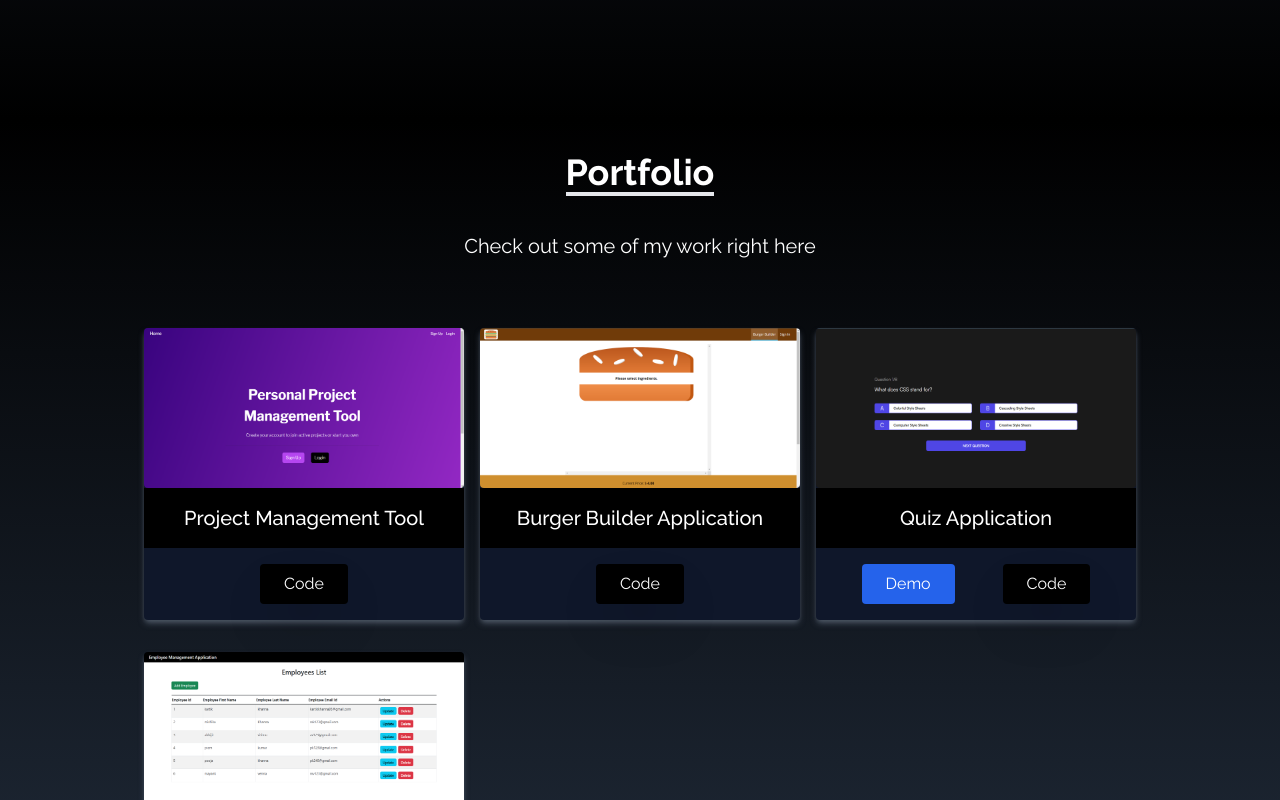
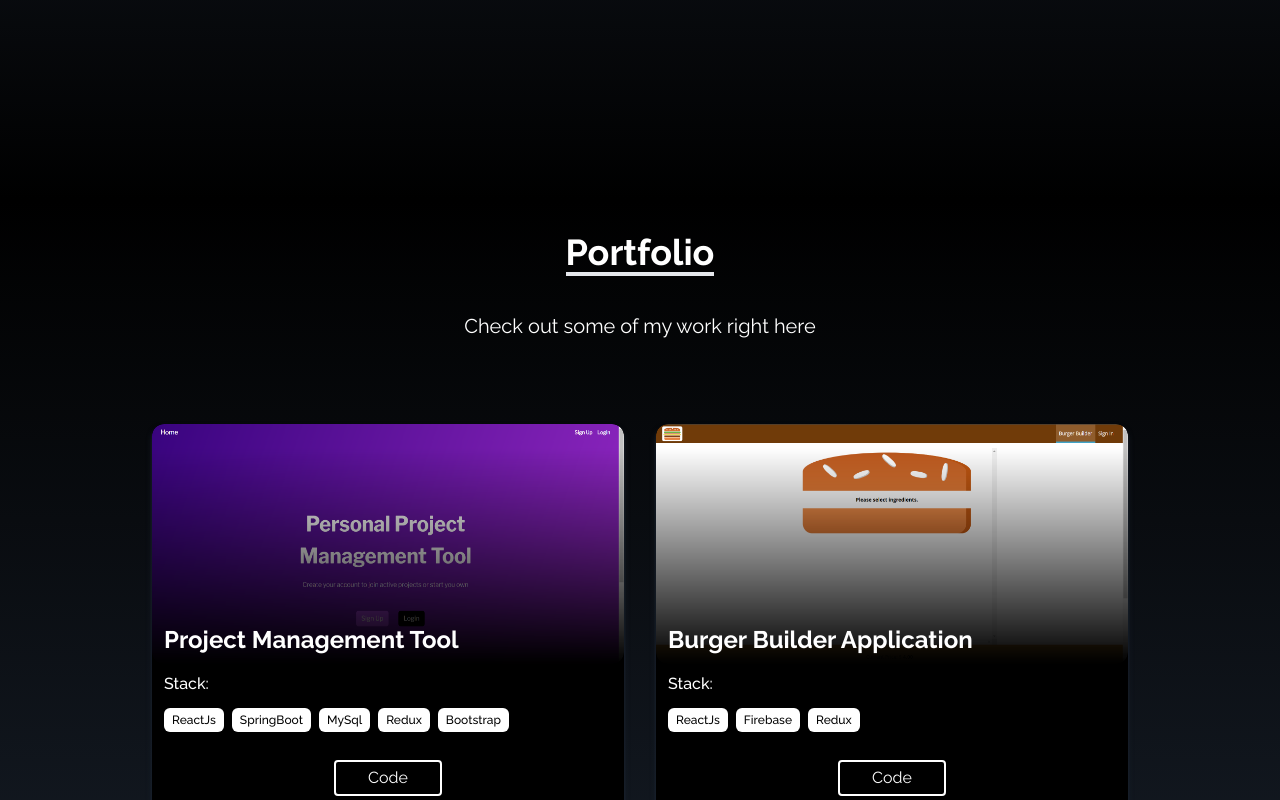
Before and after one commit to kartikkhanna21/Portfolio_website_github, a React (Create React App) app: page / in a window 1280 px wide. Shown: the part 1480-2280 px from the top of the page. Built offline with nearby package versions, Linux system fonts and the light colour scheme.

Commit message:
added quiz app

```diff
--- a/public/index.html
+++ b/public/index.html
@@ -2,7 +2,7 @@
 <html lang="en">
   <head>
     <meta charset="utf-8" />
-    <link rel="icon" href="%PUBLIC_URL%/favicon.ico" />
+    <link rel="icon" href="%PUBLIC_URL%/code-solid.svg" />
     <meta name="viewport" content="width=device-width, initial-scale=1" />
     <meta name="theme-color" content="#000000" />
     <meta
@@ -24,7 +24,7 @@
       work correctly both with client-side routing and a non-root public URL.
       Learn how to configure a non-root public URL by running `npm run build`.
     -->
-    <title>React App</title>
+    <title>Kartik's Portfolio</title>
   </head>
   <body>
     <noscript>You need to enable JavaScript to run this app.</noscript>
--- a/src/components/About.jsx
+++ b/src/components/About.jsx
@@ -3,7 +3,7 @@ import React from 'react'
 const About = () => {
     return (
         <div name="About" className='flex flex-col items-center justify-center w-full bg-gradient-to-b from-gray-800 to-black text-white md:h-screen'>
-            <div className='flex flex-col items-center py-4 max-w-screen-lg px-4 lg:px-0'>
+            <div className='flex flex-col items-center text-center py-4 max-w-screen-lg px-6 lg:px-0'>
                 <div className=' w-min'>
                     <h1 className='text-3xl pt-2 my-4 text-center font-bold border-b-4 max-w-full md:text-4xl'>About</h1>
                 </div>
--- a/src/components/Contact.jsx
+++ b/src/components/Contact.jsx
@@ -3,7 +3,7 @@ import React from 'react'
 const Contact = () => {
     return (
         <div name="Contact" className='flex flex-col justify-center w-full bg-gradient-to-b from-black to-gray-800 text-white md:h-screen'>
-            <div className='flex flex-col justify-center items-center max-w-screen-lg mx-auto p-4 lg:px-0'>
+            <div className='flex flex-col justify-center items-center max-w-screen-lg mx-auto py-4 px-6 lg:px-0'>
                 <div className='my-4 w-min'>
                     <h1 className='text-3xl font-bold border-b-4 md:text-4xl'>Contact</h1>
                 </div>
--- a/src/components/Experience.jsx
+++ b/src/components/Experience.jsx
@@ -80,7 +80,7 @@ const Experience = () => {
     ]
     return (
         <div name="Experience" className='w-full bg-gradient-to-b from-gray-800 to-black text-white md:min-h-screen'>
-            <div className='flex flex-col justify-center items-center max-w-screen-lg mx-auto p-4 lg:px-0'>
+            <div className='flex flex-col justify-center items-center max-w-screen-lg mx-auto px-6 py-4 lg:px-0'>
                 <div className='my-4 w-min'>
                     <h1 className='text-3xl font-bold border-b-4 md:text-4xl'>Experience</h1>
                 </div>
--- a/src/components/Navbar.jsx
+++ b/src/components/Navbar.jsx
@@ -30,7 +30,7 @@ const Navbar = () => {
 
     ]
     return (
-        <div className="flex justify-between items-center w-full h-20 text-white bg-black py-2 px-3 fixed">
+        <div className="relative flex justify-between items-center w-full h-20 text-white bg-black py-2 px-3 fixed">
             <div>
                 <h1 className='font-signature text-4xl ml-2 md:text-5xl'>Kartik</h1>
             </div>
--- a/src/components/Portfolio.jsx
+++ b/src/components/Portfolio.jsx
@@ -12,7 +12,10 @@ const Portfolio = () => {
             image: ProjectManagementApp,
             demo: false,
             demoUrl: "",
-            codeUrl: "https://github.com/kartikkhanna21/Project_management_tool"
+            codeUrl: "https://github.com/kartikkhanna21/Project_management_tool",
+            stack: ['ReactJs', 'SpringBoot', 'MySql', 'Redux', 'Bootstrap'],
+            projectDescription: "Project Description - A system that enables users to maintain a comprehensive record of the projects they are currently engaged in. It empowers them to create records for individual tasks within each project, enabling the tracking of their status whether they are :— In progress, pending completion or  already finished. This functionality ensures users can consistently monitor both the overall progress of their projects and the specific tasks associated with them",
+
         },
         {
             id: 2,
@@ -20,7 +23,9 @@ const Portfolio = () => {
             image: BurgerApp,
             demo: false,
             demoUrl: "",
-            codeUrl: "https://github.com/kartikkhanna21/Burger_app_react"
+            codeUrl: "https://github.com/kartikkhanna21/Burger_app_react",
+            stack: ['ReactJs', 'Firebase', 'Redux'],
+            projectDescription:"Project Description -  Interactive web application that allows users to create custom burgers. Users can build their perfect burger and place anorder to their address using a user-friendly interface."
         },
         {
             id: 3,
@@ -28,7 +33,9 @@ const Portfolio = () => {
             image: quizApp,
             demo: true,
             demoUrl: "https://quiz-app-iota-gules.vercel.app/",
-            codeUrl: "https://github.com/kartikkhanna21/https://github.com/kartikkhanna21/React_Quiz_App"
+            codeUrl: "https://github.com/kartikkhanna21/https://github.com/kartikkhanna21/React_Quiz_App",
+            stack: ['ReactJs', 'TailwindCss', 'React Hooks'],
+            projectDescription:"Project Description - A User Friendly Quiz Web Application made with the help of ReactJS and TailwindCss which allows the user to take up a quiz on the platform and provides the results in real time."
         },
         {
             id: 4,
@@ -36,11 +43,13 @@ const Portfolio = () => {
             image: EmpManagement,
             demo: false,
             demoUrl: "",
-            codeUrl: "https://github.com/kartikkhanna21/Employee-Management-system"
+            codeUrl: "https://github.com/kartikkhanna21/Employee-Management-system",
+            stack: ['ReactJs', 'SpringBoot', 'MySql', 'Bootstrap'],
+            projectDescription:"Project Description -  A web application designed to help businesses efficiently manage their employees' information. Built with React for the frontend, Spring Boot for the backend, and Bootstrap for the styling, this system allows users to perform various operations such as adding new employees, updating existing employee details, and removing employees."
         }
     ]
     return (
-        <div name="Portfolio" className='w-full bg-gradient-to-b from-black to-gray-800 text-white md:h-screen'>
+        <div name="Portfolio" className='w-full bg-gradient-to-b from-black to-gray-800 text-white md:min-h-screen'>
             <div className='flex flex-col justify-center items-center max-w-screen-lg mx-auto p-4 lg:px-0'>
                 <div className='my-4 w-min'>
                     <h1 className='text-3xl font-bold border-b-4 md:text-4xl'>Portfolio</h1>
@@ -49,24 +58,43 @@ const Portfolio = () => {
                     <p>Check out some of my work right here</p>
                 </div>
 
-                <div class="grid py-8 px-4 grid-rows-3 md:grid-cols-3 gap-4">
+                <div class="grid py-8 px-4 gap-4 md:grid-cols-2 md:w-full ">
                     {
-                        Projects.map(({ id, projectName, image, demo, demoUrl, codeUrl }) => (
-                            <div key={id} class="mt-4 bg-slate-900 rounded shadow-md shadow-gray-600">
-                                <div>
-                                    <img className='h-40 w-full rounded hover:scale-105 duration-300' src={image} alt="" />
+                        Projects.map(({ id, projectName, image, demo, demoUrl, codeUrl, stack,projectDescription }) => (
+                            <div key={id} class="mt-8 mx-2 bg-black rounded-xl shadow-md shadow-gray-800 group">
+                                <div className='md:relative'>
+                                    <img className='opacity-100 h-40 w-full rounded-xl transition-opacity duration-300 ease-in-out md:group-hover:opacity-0 md:h-60 md:fade-mask' src={image} alt="" />
+                                    <div class="inset-0 flex items-end justify-start transition-opacity duration-300 ease-in-out opacity-100 md:group-hover:opacity-0 md:absolute">
+                                        <p class="text-white text-xl font-bold  px-3 py-2 rounded md:text-2xl">
+                                            {projectName}
+                                        </p>
+                                    </div>
+                                    <div className="hidden md:flex absolute inset-0 items-center justify-center transition-opacity duration-300 ease-in-out opacity-0 group-hover:opacity-100 bg-black bg-opacity-75 rounded-xl">
+                                        <p className="text-white text-center text-sm font-normal px-3 py-4 rounded md:text-sm">
+                                            {projectDescription}
+                                        </p>
+                                    </div>
                                 </div>
-                                <div className='py-4 bg-black'>
-                                    <p className='text-center text-xl font-medium'>{projectName}</p>
+                                <div className='flex flex-col pt-2 bg-black'>
+                                    <div>
+                                        <p className='text-start text-base font-medium mx-3'>Stack:</p>
+                                    </div>
+                                    <div className='my-2 mx-2'>
+                                        {stack.map((item) => (
+                                            <div className='float-left py-1 px-2 m-1 bg-white rounded-md'>
+                                                <p className='text-black font-medium text-xs'>{item}</p>
+                                            </div>
+                                        ))}
+                                    </div>
                                 </div>
                                 <div className='flex flex-row justify-center'>
                                     {demo ?
-                                        <div className='px-2 py-4 mx-4 cursor-pointer hover:scale-110 duration-200' >
+                                        <div className='px-2 py-4 mx-4 cursor-pointer' >
                                             <a
                                                 href={demoUrl}
                                                 target="_blank"
                                                 rel='noreferrer'>
-                                                <button className='px-6 py-2 rounded bg-blue-600'>
+                                                <button className='px-8 py-1 rounded border-2 border-black bg-white text-black hover:scale-110 duration-300 '>
                                                     Demo
                                                 </button>
                                             </a>
@@ -75,12 +103,12 @@ const Portfolio = () => {
                                         <div></div>
                                     }
 
-                                    <div className='px-2 py-4 mx-4 cursor-pointer hover:scale-110 duration-200'>
+                                    <div className='px-2 py-4 mx-4 cursor-pointer'>
                                         <a
                                             href={codeUrl}
                                             target="_blank"
                                             rel='noreferrer'>
-                                            <button className='px-6 py-2 rounded bg-black shadow-2xl'>
+                                            <button className='px-8 py-1 rounded border-2 border-white text-white hover:scale-110 duration-300'>
                                                 Code
                                             </button>
                                         </a>
--- a/tailwind.config.js
+++ b/tailwind.config.js
@@ -5,13 +5,13 @@ module.exports = {
   ],
   theme: {
     extend: {},
-    fontFamily:{
+    fontFamily: {
       signature: ["Great Vibes"],
     },
     screens: {
-      'xxsm':'380px',
+      'xxsm': '380px',
 
-      'xsm':'420px',
+      'xsm': '420px',
       // => @media (min-width: 420px) { ... }
 
       'sm': '640px',
@@ -30,5 +30,15 @@ module.exports = {
       // => @media (min-width: 1536px) { ... }
     }
   },
-  plugins: [],
+  plugins: [
+    function ({ addUtilities }) {
+      const newUtilities = {
+        '.fade-mask': {
+          ' -webkit-mask-image': 'linear-gradient(to bottom, black 50%, transparent 100%)',
+          'mask-image': 'linear-gradient(to bottom, black 10%, transparent 100%)',
+        },
+      };
+      addUtilities(newUtilities, ['responsive', 'hover']);
+    },
+  ],
 }
```
Also changed, not shown: public/code-solid.svg (added).
